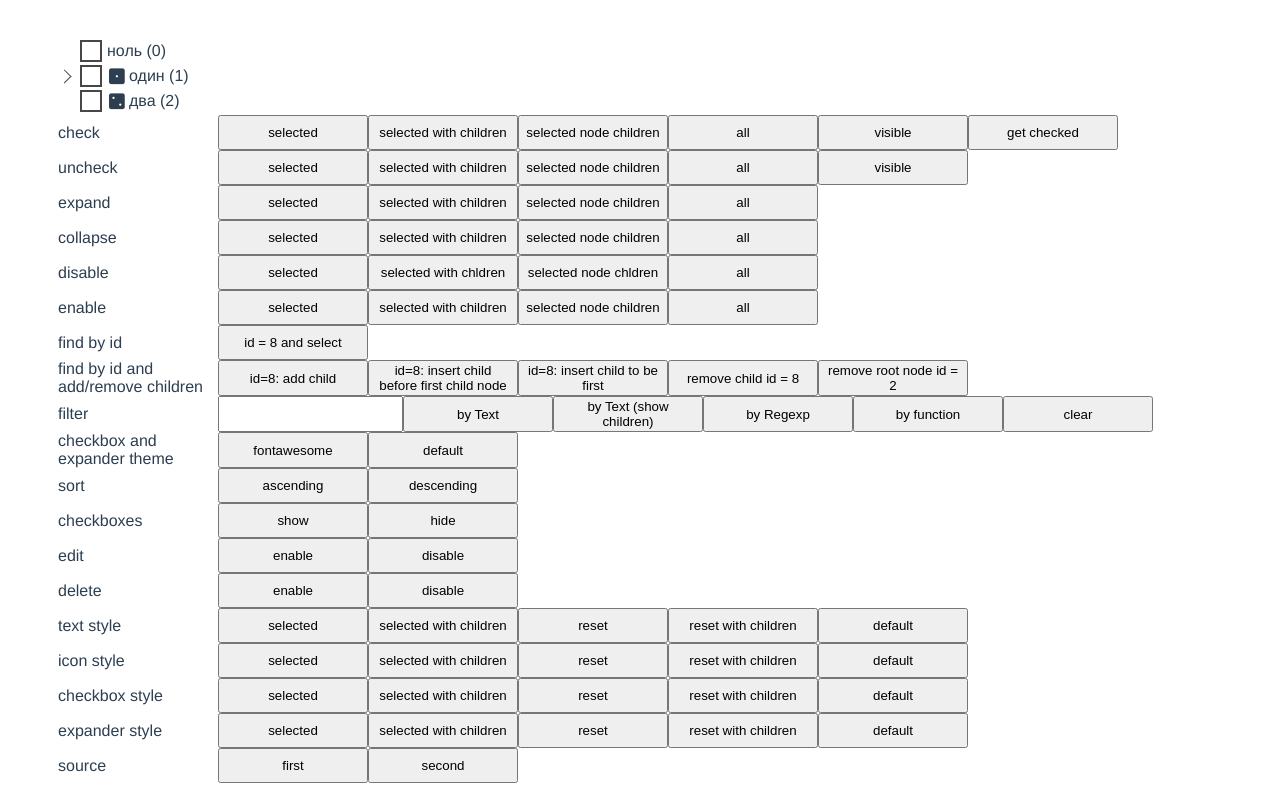
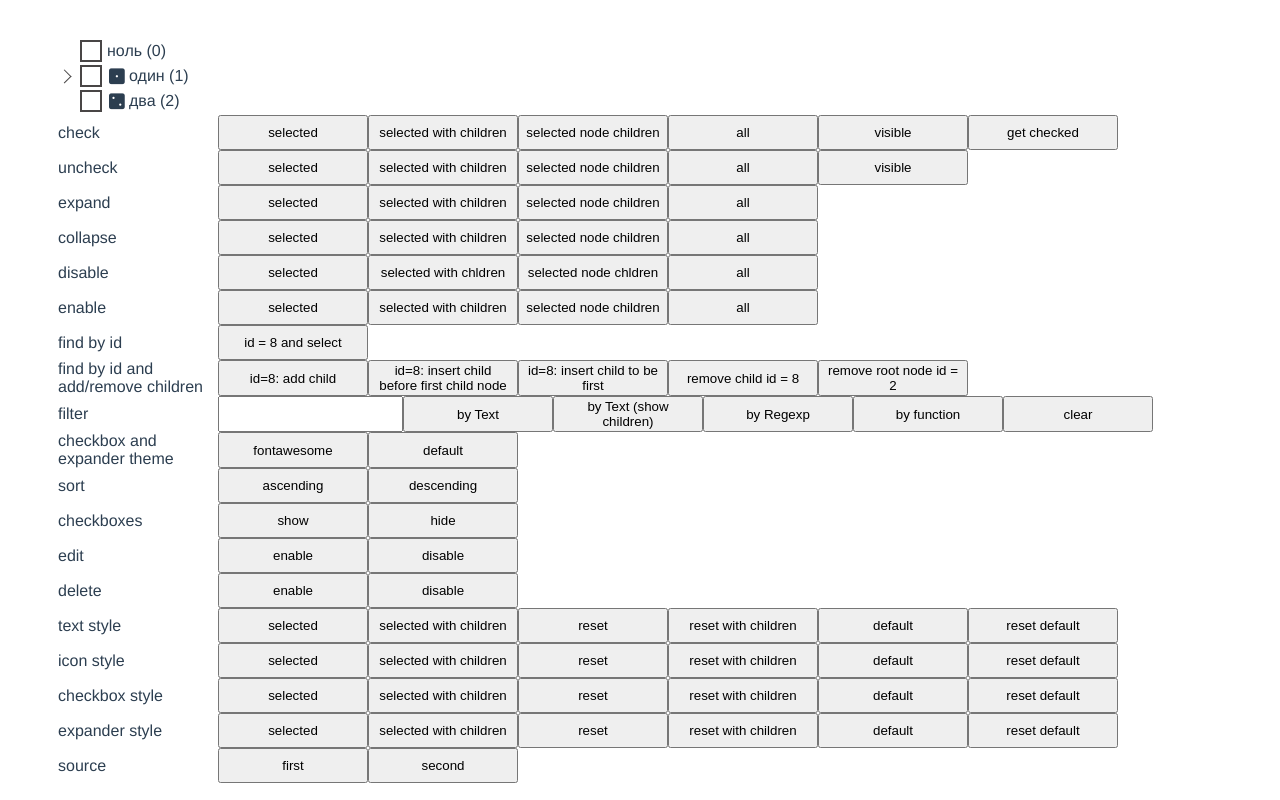
Before and after one commit to t0lik/tree-vue, a Vue app: page / in a window 1280 px wide. Built offline with nearby package versions, Linux system fonts and the light colour scheme.

Commit message:
chore: add reset default style demo

```diff
--- a/src/App.vue
+++ b/src/App.vue
@@ -108,6 +108,7 @@
         <button @click="resetSelectedNodeTextStyle">reset</button>
         <button @click="resetSelectedNodeTextStyleWithChildren">reset with children</button>
         <button @click="setDefaultNodeTextStyle">default</button>
+        <button @click="resetDefaultNodeTextStyle">reset default</button>
       </div>
       <div class="button-group">
         <label>icon style</label>
@@ -116,6 +117,7 @@
         <button @click="resetSelectedNodeIconStyle">reset</button>
         <button @click="resetSelectedNodeIconStyleWithChildren">reset with children</button>
         <button @click="setDefaultIconStyle">default</button>
+        <button @click="resetDefaultIconStyle">reset default</button>
       </div>
       <div class="button-group">
         <label>checkbox style</label>
@@ -124,6 +126,7 @@
         <button @click="resetSelectedNodeCheckboxStyle">reset</button>
         <button @click="resetSelectedNodeCheckboxStyleWithChildren">reset with children</button>
         <button @click="setDefaultCheckboxStyle">default</button>
+        <button @click="resetDefaultCheckboxStyle">reset default</button>
       </div>
       <div class="button-group">
         <label>expander style</label>
@@ -132,6 +135,7 @@
         <button @click="resetSelectedNodeExpanderStyle">reset</button>
         <button @click="resetSelectedNodeExpanderStyleWithChildren">reset with children</button>
         <button @click="setDefaultExpanderStyle">default</button>
+        <button @click="resetDefaultExpanderStyle">reset default</button>
       </div>
       <div class="button-group">
         <label>source</label>
@@ -424,6 +428,9 @@ export default {
     setDefaultNodeTextStyle () {
       this.treeOptions.styleClasses.text = 'all-custom-text'
     },
+    resetDefaultNodeTextStyle () {
+      this.treeOptions.styleClasses.text = null
+    },
     setSelectedNodeIconStyle () {
       this.nodeManager.selectedNode.setIconStyle('custom-icon')
     },
@@ -438,6 +445,9 @@ export default {
     },
     setDefaultIconStyle () {
       this.treeOptions.styleClasses.icon = 'all-custom-icon'
+    },
+    resetDefaultIconStyle () {
+      this.treeOptions.styleClasses.icon = null
     },
     setSelectedNodeCheckboxStyle () {
       this.nodeManager.selectedNode.setCheckboxStyle('custom-checkbox')
@@ -454,6 +464,9 @@ export default {
     setDefaultCheckboxStyle () {
       this.treeOptions.styleClasses.checkbox = 'all-custom-checkbox'
     },
+    resetDefaultCheckboxStyle () {
+      this.treeOptions.styleClasses.checkbox = null
+    },
     setSelectedNodeExpanderStyle () {
       this.nodeManager.selectedNode.setExpanderStyle('custom-expander')
     },
@@ -468,6 +481,9 @@ export default {
     },
     setDefaultExpanderStyle () {
       this.treeOptions.styleClasses.expander = 'all-custom-expander'
+    },
+    resetDefaultExpanderStyle () {
+      this.treeOptions.styleClasses.expander = null
     },
     onCheckedAll () {
       this.outputMessage('checked all event is fired')
```
